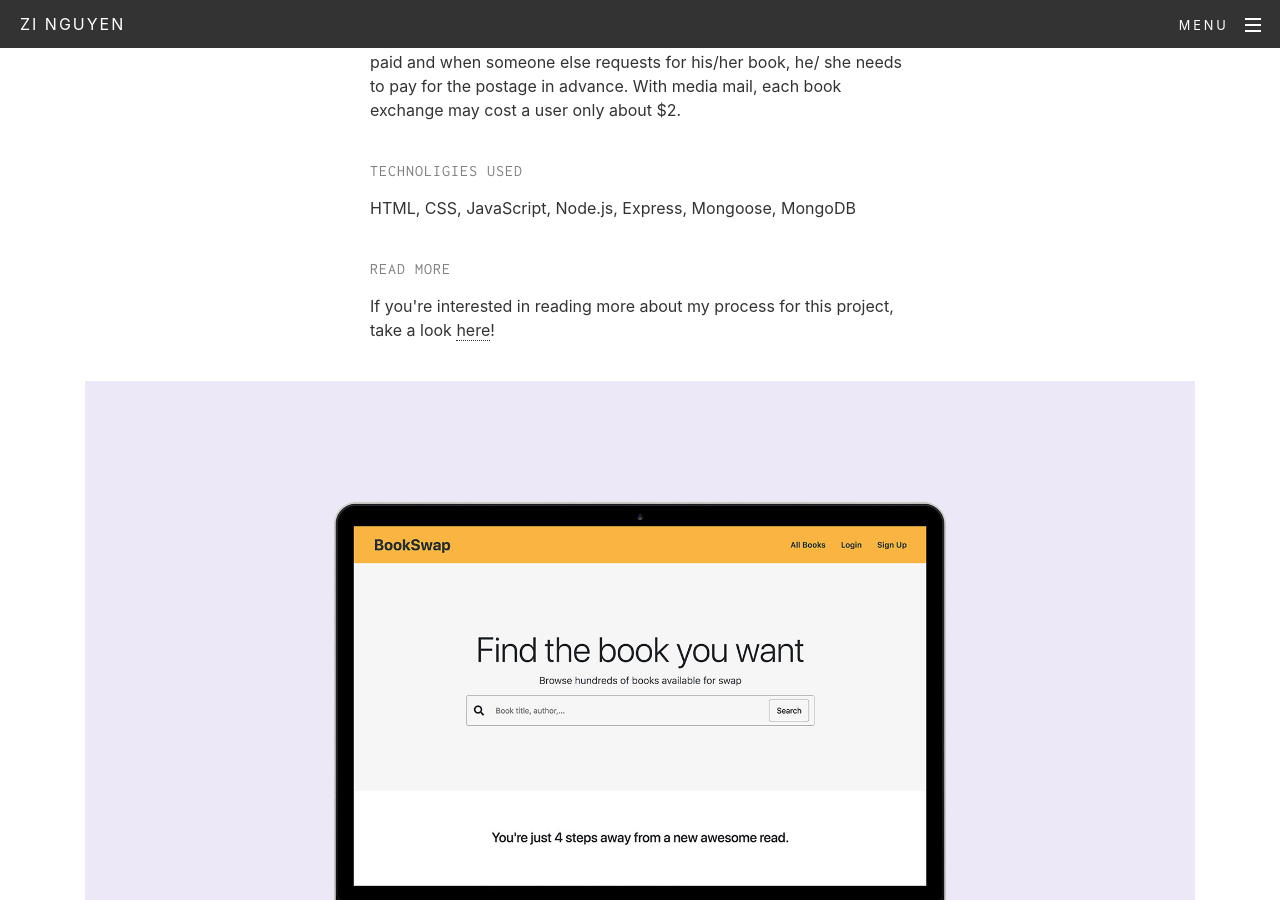
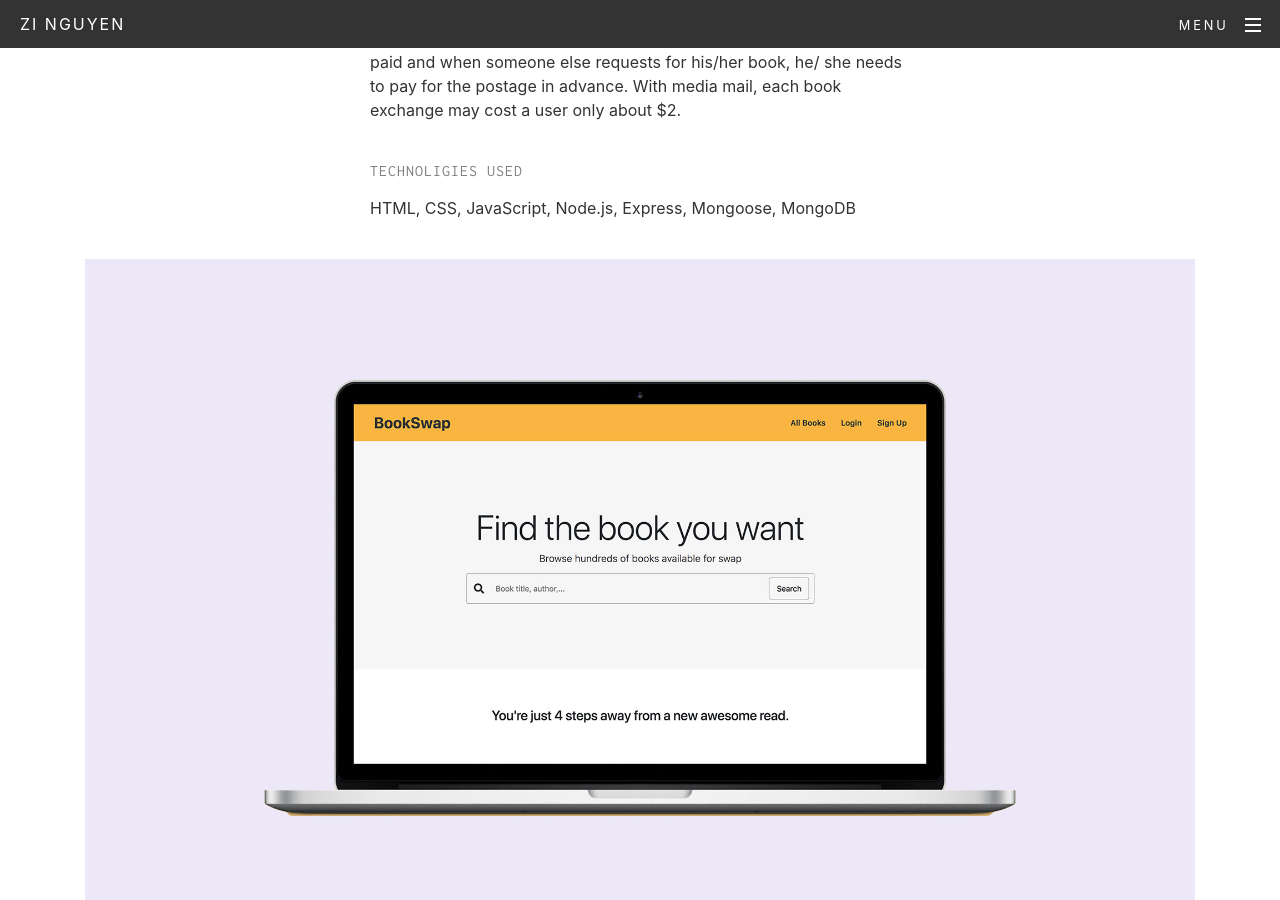
Before and after one commit to zinguyen/zinguyen.github.io, a Jekyll site: the page built from bookswap.html, in a window 1280 px wide and 900 px high, scrolled down 449 px. Built offline with Jekyll 4.4.1, drawn with Linux system fonts in a browser that asks for light colours; nearby versions of some CDN libraries.

Commit message:
update desc

```diff
--- a/bookswap.html
+++ b/bookswap.html
@@ -22,10 +22,10 @@ permalink: /bookswap
             <h3 class="subtitle-heading margin-bottom-sm">Technoligies Used</h3>
             <p>HTML, CSS, JavaScript, Node.js, Express, Mongoose, MongoDB</p>
           </div>
-          <div class="desc-group">
+          <!-- <div class="desc-group">
             <h3 class="subtitle-heading margin-bottom-sm">Read More</h3>
             <p>If you're interested in reading more about my process for this project, take a look <a href="http://zinguyen.me/2018/03/23/reflecting-on-bookswap-project.html">here</a>!</p>
-          </div>
+          </div> -->
         </div><!--project-desc-->
       </div><!--col-md-6-->
       <div class="col-md-12 col-sm-12 project-thumbnail">
```
